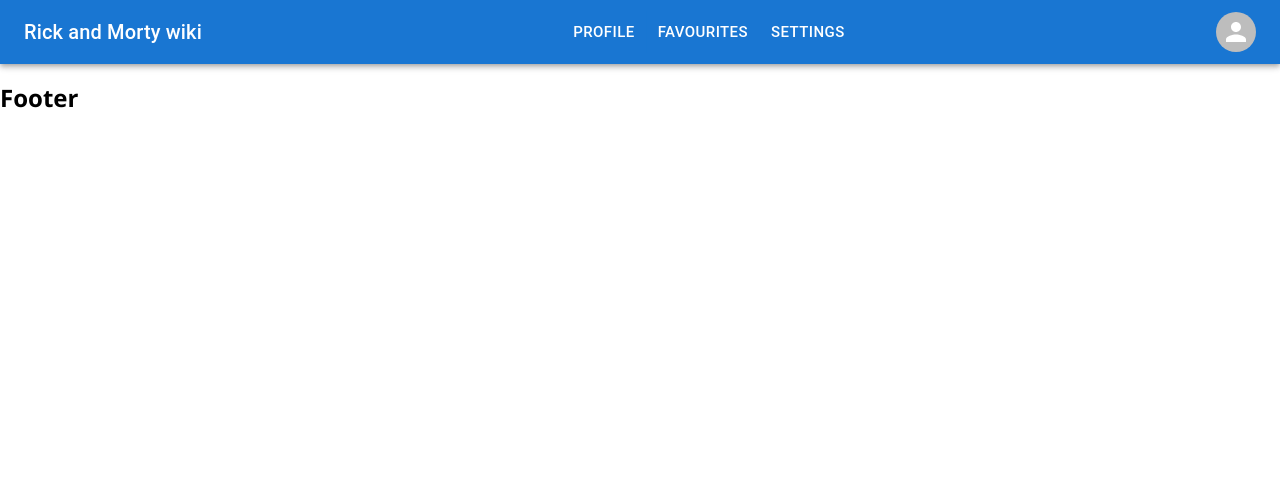
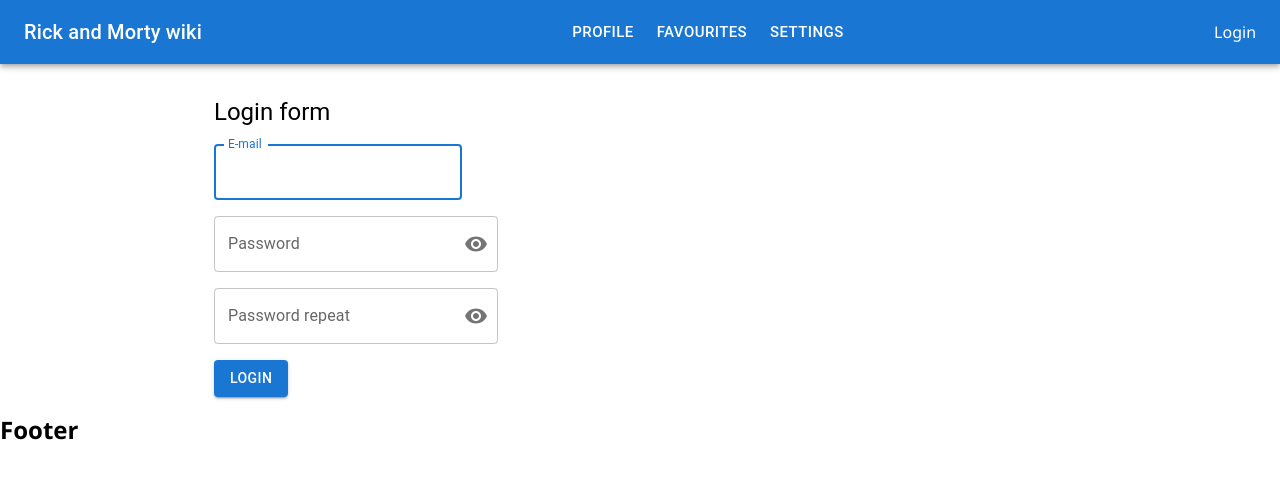
Before and after one commit to VHrabarev/rick_and_morty_wiki, a React (Create React App) app: page /login in a window 1280 px wide. Shown: the top 478 px of the page. Built offline with nearby package versions, Linux system fonts and the light colour scheme.

Commit message:
Login component pre-layout complited, firebase config added, described the project in readme file

```diff
--- a/package.json
+++ b/package.json
@@ -11,6 +11,7 @@
     "@testing-library/jest-dom": "^5.16.5",
     "@testing-library/react": "^13.4.0",
     "@testing-library/user-event": "^13.5.0",
+    "firebase": "^9.13.0",
     "node-sass": "^7.0.3",
     "react": "^18.2.0",
     "react-dom": "^18.2.0",
--- a/src/components/Header/index.jsx
+++ b/src/components/Header/index.jsx
@@ -66,7 +66,7 @@ const Header = function(props) {
                 </ButtonGroup>
                 <Box sx={{ flexGrow: 0 }}>
                     {auth === "anon" ?
-                        <Button color="inherit">Login</Button> :
+                        <Link to="/login" className="link">Login</Link> :
                         <Tooltip title="Open settings">
                             <IconButton sx={{ p: 0 }} onClick={handleOpenUserMenu}>
                                 <Avatar alt="User avatar" src="" />
--- /dev/null
+++ b/src/components/Login/index.jsx
@@ -0,0 +1,66 @@
+import { Box, Typography, TextField, InputAdornment, IconButton, FormControl, InputLabel, OutlinedInput, Button } from "@mui/material";
+import { useState } from "react";
+import Visibility from '@mui/icons-material/Visibility';
+import VisibilityOff from '@mui/icons-material/VisibilityOff';
+
+const Login = function() {
+    const [showPassword, setShowPassword] = useState(false);
+    const [showPasswordRepeat, setShowPasswordRepeat] = useState(false);
+
+    const endAdornmentPassword =
+        <InputAdornment position="end">
+                <IconButton
+                    aria-label="toggle password visibility"
+                    onClick={() => setShowPassword(!showPassword)}
+                    edge="end"
+                >
+                    {showPassword? <VisibilityOff /> : <Visibility />}
+                </IconButton>
+        </InputAdornment>;
+
+    const endAdornmentPasswordRepeat =
+        <InputAdornment position="end">
+                <IconButton
+                    aria-label="toggle password visibility"
+                    onClick={() => setShowPasswordRepeat(!showPasswordRepeat)}
+                    edge="end"
+                >
+                    {showPasswordRepeat? <VisibilityOff /> : <Visibility />}
+                </IconButton>
+        </InputAdornment>;
+
+    return (
+        <Box component="section">
+            <Typography variant="h5" component="h2" sx={{ mb: 2 }}>Login form</Typography>
+            <Box
+                component="form"
+                onSubmit={(e) => {
+                    e.preventDefault();
+                }}
+            >
+                <TextField label="E-mail" variant="outlined" sx={{ mb: 2 }} autoFocus /><br />
+                <FormControl variant="outlined" sx={{ mb: 2 }}>
+                    <InputLabel htmlFor="outlined-adornment-password">Password</InputLabel>
+                    <OutlinedInput
+                        id="outlined-adornment-password"
+                        type={showPassword ? 'text' : 'password'}
+                        endAdornment={endAdornmentPassword}
+                        label="Password"
+                    />
+                </FormControl><br />
+                <FormControl variant="outlined" sx={{ mb: 2 }}>
+                    <InputLabel htmlFor="outlined-adornment-password-repeat">Password repeat</InputLabel>
+                    <OutlinedInput
+                        id="outlined-adornment-password-repeat"
+                        type={showPasswordRepeat ? 'text' : 'password'}
+                        endAdornment={endAdornmentPasswordRepeat}
+                        label="Password"
+                    />
+                </FormControl><br />
+                <Button variant="contained">Login</Button>
+            </Box>
+        </Box>
+    );
+};
+
+export default Login;
--- a/src/components/Main/index.jsx
+++ b/src/components/Main/index.jsx
@@ -1,13 +1,18 @@
 import { Routes, Route } from "react-router-dom";
+import { Container } from "@mui/material";
 import Home from "../../containers/Home.jsx";
 import Profile from "../../containers/Profile.jsx";
+import Login from "../../containers/Login.jsx";
 
 const Main = function() {
     return (
-        <Routes>
-            <Route index element={<Home />} />
-            <Route path="/profile" element={<Profile />} />
-        </Routes>
+        <Container maxWidth="md" component="main" sx={{ pt: 4 }}>
+            <Routes>
+                <Route index element={<Home />} />
+                <Route path="/profile" element={<Profile />} />
+                <Route path="/login" element={<Login />} />
+            </Routes>
+        </Container>
     );
 };
 
--- a/src/containers/Header.jsx
+++ b/src/containers/Header.jsx
@@ -8,4 +8,4 @@ const HeaderContainer = function(props) {
     return <Header auth={auth} pages={PAGES} settings={SETTINGS} />
 };
 
-export default connect(store => ({auth: "user"}))(HeaderContainer);
+export default connect(store => ({auth: "anon"}))(HeaderContainer);
--- /dev/null
+++ b/src/containers/Login.jsx
@@ -0,0 +1,8 @@
+import { connect } from "react-redux";
+import Login from "../components/Login";
+
+const LoginContainer = function() {
+    return <Login />;
+};
+
+export default connect()(LoginContainer);
```
Also changed, not shown: src/api/firebase/index.js (added, +14 -0 lines), 2 other files (tests, documents, lock files or other folders).
